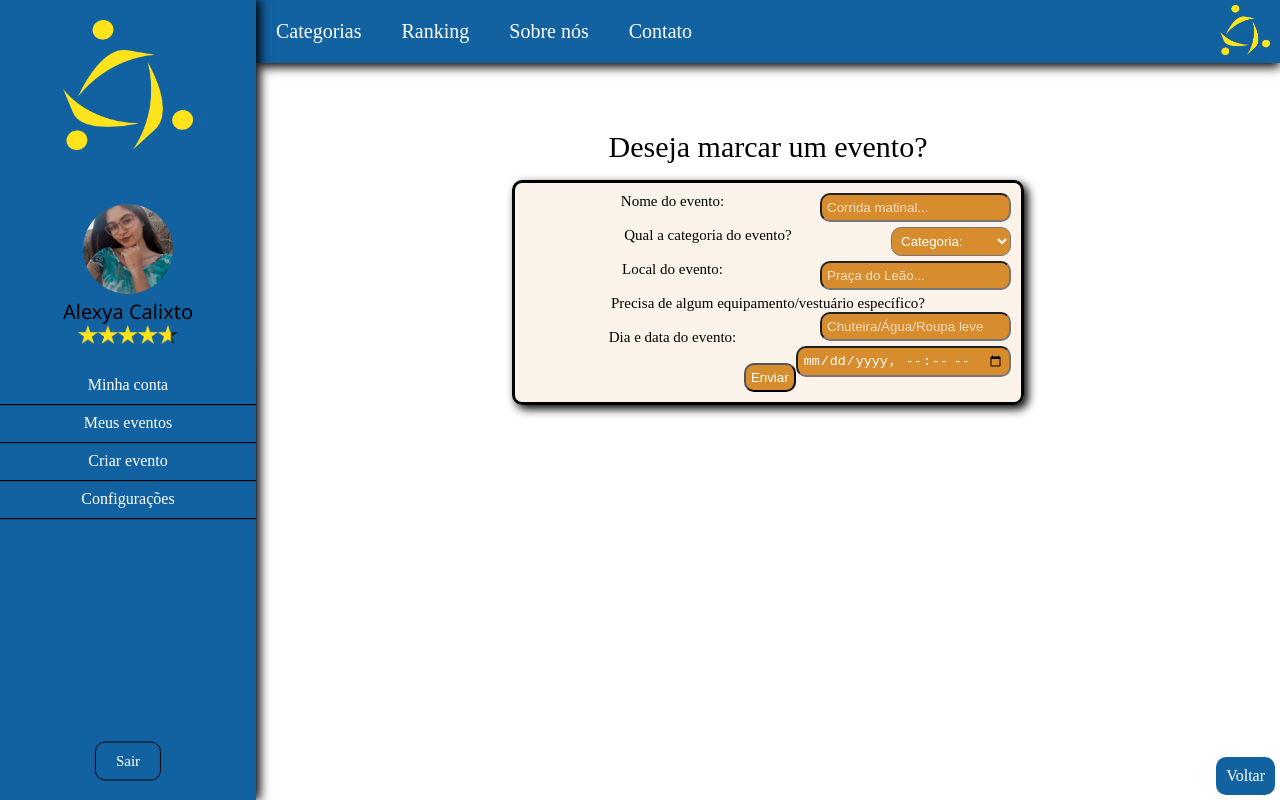
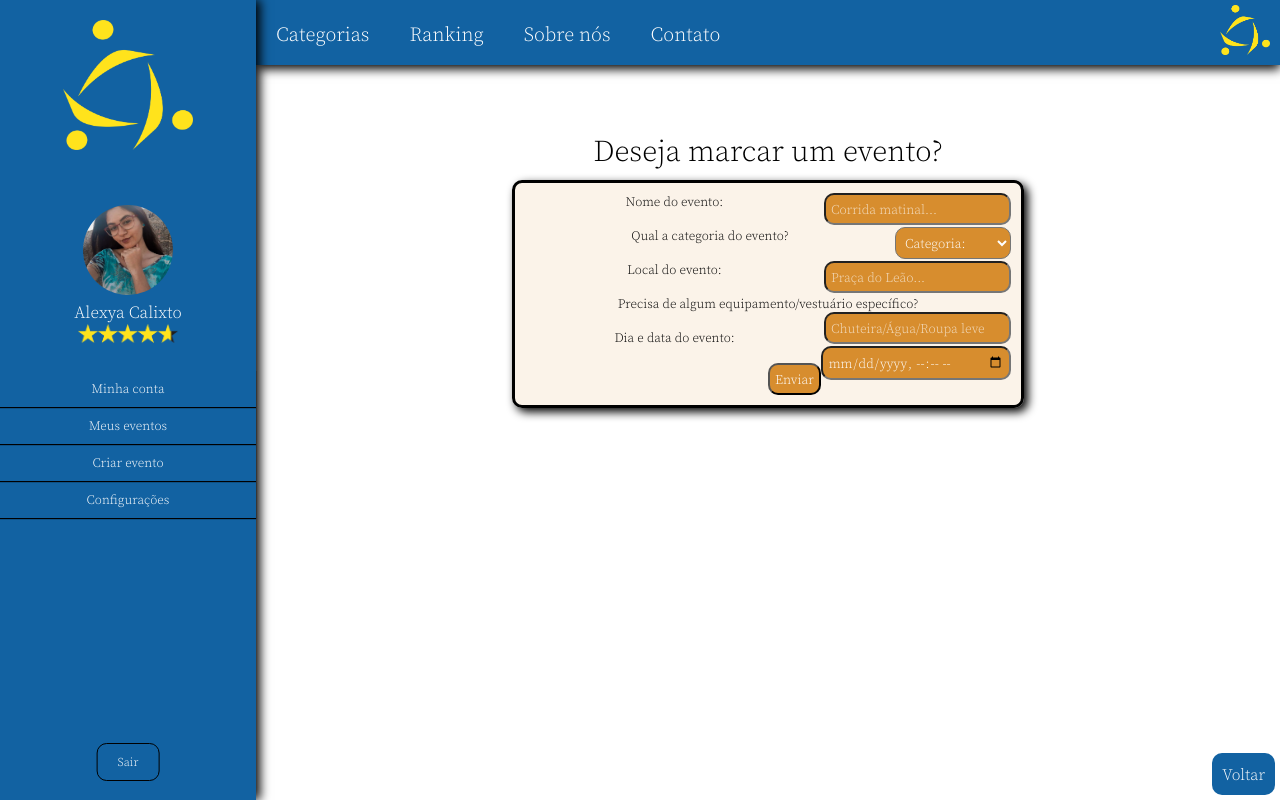
Before and after one commit to alexyacalixto/encangados, a plain HTML site: page criar_evento.html in a window 1280 px wide. Drawn offline with Linux system fonts and the light colour scheme.

Commit message:
site-versao1

```diff
--- a/criar_evento.html
+++ b/criar_evento.html
@@ -40,7 +40,7 @@
                 Nome do evento: <input type="text" placeholder="Corrida matinal..."> <br><br>
                 Qual a categoria do evento?
                 <select name="categoria">
-                    <option value="estado">Categoria:</option>
+                    <option value="categoria">Categoria:</option>
                     <option value="ac">Corrida</option>
                     <option value="al">Volei</option>
                     <option value="am">Futebol</option>
@@ -67,6 +67,7 @@
 
 
     <script>
+        let input = document.querySelector("input.form");
         let botao = document.querySelector(".enviar");
         let form = document.querySelector(".formulario");
         botao.addEventListener("click", function(event){
@@ -74,8 +75,11 @@
             let novo_p = document.createElement("p");
             let texto_p = document.createTextNode("Evento marcado com sucesso!");
 
-            novo_p.appendChild(texto_p);
-            form.appendChild(novo_p);
+            if (form.childNodes.length<=3){
+                novo_p.appendChild(texto_p);
+                form.appendChild(novo_p);
+            };
+
         })
     </script>
 </body>
--- a/encangados.css
+++ b/encangados.css
@@ -1,6 +1,11 @@
 *{
     margin: 0;
     padding: 0;
+}
+
+@font-face{
+    font-family: sourceserif;
+    src: url(./source-serif-pro/SourceSerifPro-Light.otf);
 }
 
 .menu-lateral .img-logo{
@@ -14,27 +19,32 @@
     position: absolute;
     left: 20%;
     width: 80%;
+    height: 65px;
     background-color: #1262A2;
     box-shadow: 0px 4px 10px black;
     z-index: 100;
+    box-sizing: border-box;
 }
 
 .menu-superior li{
     list-style-type: none;
     float: left;
+    padding: 10px;
+
 }
 
 .menu-superior li a{
     text-decoration: none;
     color:white;
     display: block;
-    padding: 20px;
+    padding: 10px;
     font-size: 20px;
+    font-family: 'sourceserif';
 }
 
 .menu-superior li a:hover{
-    background-color: #17B8CA;
-    color:black;
+    border: 2px #17B8CA solid;
+    border-radius: 20px;
 }
 .menu-lateral{
     width: 20%;
@@ -44,6 +54,7 @@
     text-align: center;
     box-shadow: 4px 0px 10px black;
     z-index: 200;
+    font-family: 'sourceserif';
 }
 
 .menu-lateral .img-perfil{
@@ -59,9 +70,9 @@
 }
 
 .menu-lateral .nome-perfil{
-    font-family: 'Segoe UI', Tahoma, Geneva, Verdana, sans-serif;
-    font-size: 20px;
-    color: black;
+    font-family: 'sourceserif';
+    font-size: 17px;
+    color: white;
 }
 
 .menu-lateral ul li{
@@ -75,6 +86,7 @@
 
 .menu-lateral ul li a{
     display: block;
+    font-size: 13px;
     padding: 10px;
     box-shadow: 0px 1px 1px black;
     transition: background-color 300ms, color 300ms, box-shadow 300ms;
@@ -88,7 +100,7 @@
 .menu-lateral .sair a{
     position: absolute;
     bottom: 0;
-    font-size: 15px;
+    font-size: 12px;
     color:white;
     padding: 10px 20px 10px 20px;
     border: 1px solid black;
@@ -176,7 +188,7 @@
     text-align: center;
     padding-top:20px;
     font-size: 25px;
-    font-family: 'Segoe UI', Tahoma, Geneva, Verdana, sans-serif;
+    font-family: 'sourceserif';
 }
 #divBusca{
     background-color:rgba(215, 142, 46, 0.288);
@@ -243,6 +255,7 @@
     align-items: center;
     justify-content: center;
     cursor: pointer;
+    font-family: 'sourceserif';
 }
 
 .conteudo .categorias .categoria-individual:hover{
@@ -261,14 +274,15 @@
     justify-content: center;
     text-align: center;
     padding: 10px;
-    font-size: 15px;
+    font-size: 13px;
     border: 3px black solid;
     left: 50%;
     margin-top: 100px;
     transform: translate(-50%, 0);
     border-radius: 10px;
     background-color:rgba(215, 142, 46, 0.1);
-    box-shadow: 4px 4px 10px black
+    box-shadow: 4px 4px 10px black;
+    font-family: 'sourceserif';
 }
 
 .formulario input{
@@ -277,6 +291,7 @@
     padding: 5px;
     border-radius: 10px;
     float: right;
+    font-family: 'sourceserif';
 
 }
 
@@ -286,6 +301,7 @@ select{
     padding: 5px;
     border-radius: 10px;
     float: right;
+    font-family: 'sourceserif';
 }
 
 .formulario input::placeholder{
@@ -298,6 +314,7 @@ select{
     left: 50%;
     transform: translate(-50%, 0);
     margin-top: 50px;
+    font-family: 'sourceserif';
 }
 
 .voltar{
@@ -311,5 +328,12 @@ select{
     text-decoration: none;
     padding: 10px;
     border-radius: 10px;
+    font-family: 'sourceserif';
+}
 
+.enviar{
+    padding: 7px;
+    background-color: #D78D2E;
+    border-radius: 10px;
+    font-family: 'sourceserif';
 }
```
Also changed, not shown: index.html (+1 -1 lines), source-serif-pro/SIL Open Font License.txt (added), source-serif-pro/SourceSerifPro-Black.otf (added), source-serif-pro/SourceSerifPro-BlackIt.otf (added), source-serif-pro/SourceSerifPro-Bold.otf (added), source-serif-pro/SourceSerifPro-BoldIt.otf (added), source-serif-pro/SourceSerifPro-ExtraLight.otf (added), source-serif-pro/SourceSerifPro-ExtraLightIt.otf (added), source-serif-pro/SourceSerifPro-It.otf (added), source-serif-pro/SourceSerifPro-Light.otf (added), source-serif-pro/SourceSerifPro-LightIt.otf (added), source-serif-pro/SourceSerifPro-Regular.otf (added), source-serif-pro/SourceSerifPro-Semibold.otf (added), source-serif-pro/SourceSerifPro-SemiboldIt.otf (added).
